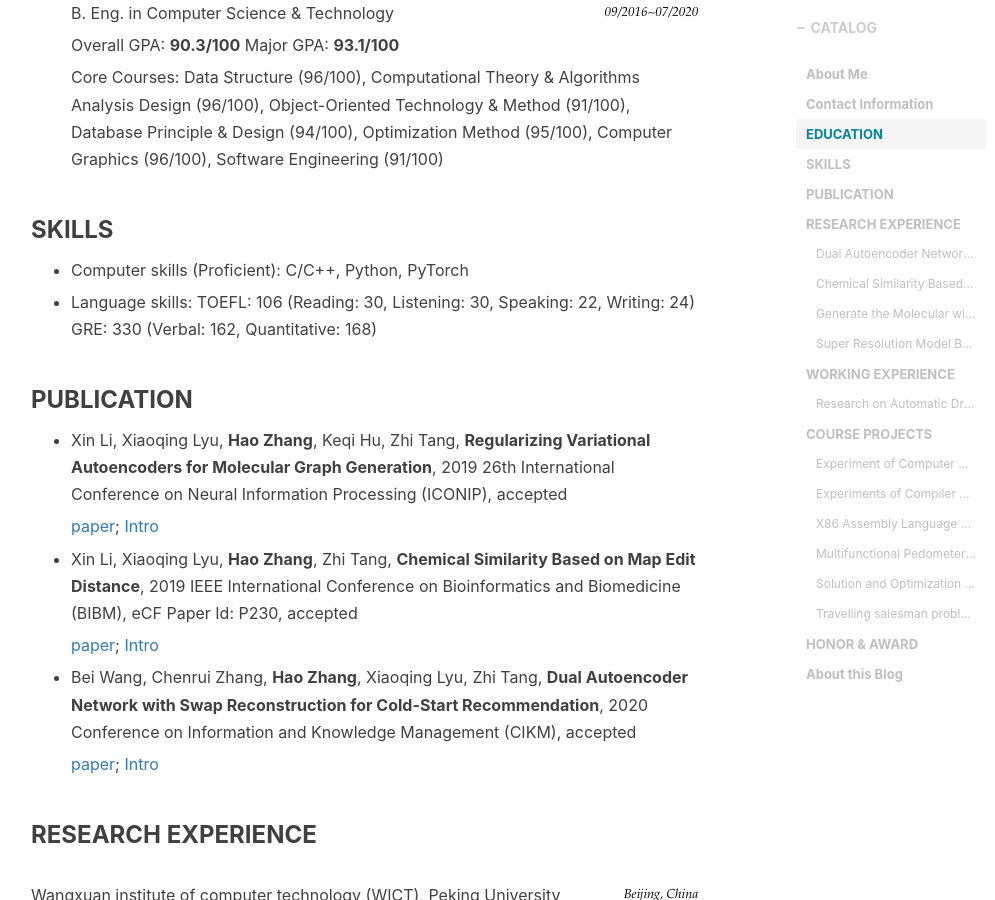
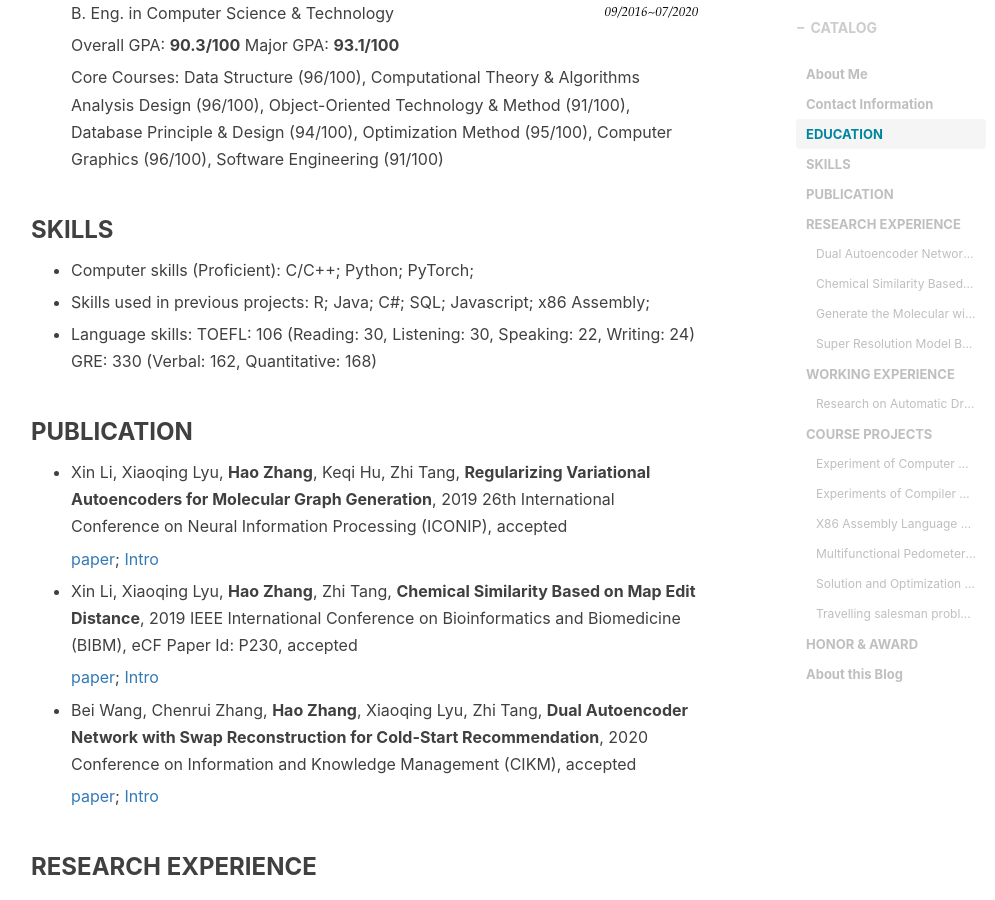
Before and after one commit to gcrth/gcrth.github.io, a Jekyll site: the page built from about.html, in a window 1280 px wide and 900 px high, scrolled down 1370 px. Shown: the whole window, without its empty margins (234-1229 px from the left). Built offline with Jekyll 4.4.1, drawn with Linux system fonts in a browser that asks for light colours; nearby versions of some CDN libraries; comment, search, counter and statistics services are not loaded.

Commit message:
update skills

```diff
--- a/_includes/about/en.md
+++ b/_includes/about/en.md
@@ -40,7 +40,9 @@ HAO ZHANG
 
 ### SKILLS
 
-* Computer skills (Proficient): C/C++, Python, PyTorch
+* Computer skills (Proficient): C/C++; Python; PyTorch;
+
+* Skills used in previous projects: R; Java; C#; SQL; Javascript; x86 Assembly;
 
 * Language skills: TOEFL: 106 (Reading: 30, Listening: 30, Speaking: 22, Writing: 24)
 GRE: 330 (Verbal: 162, Quantitative: 168)
```
